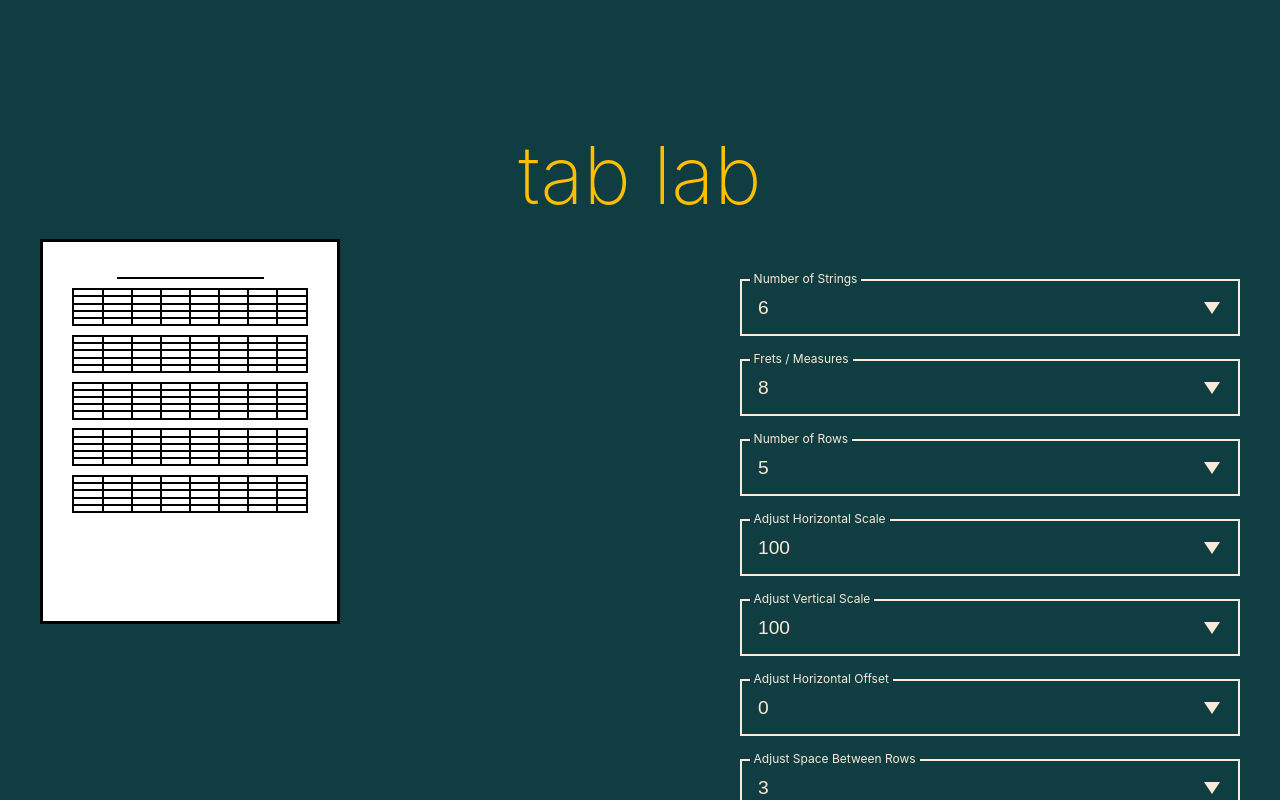
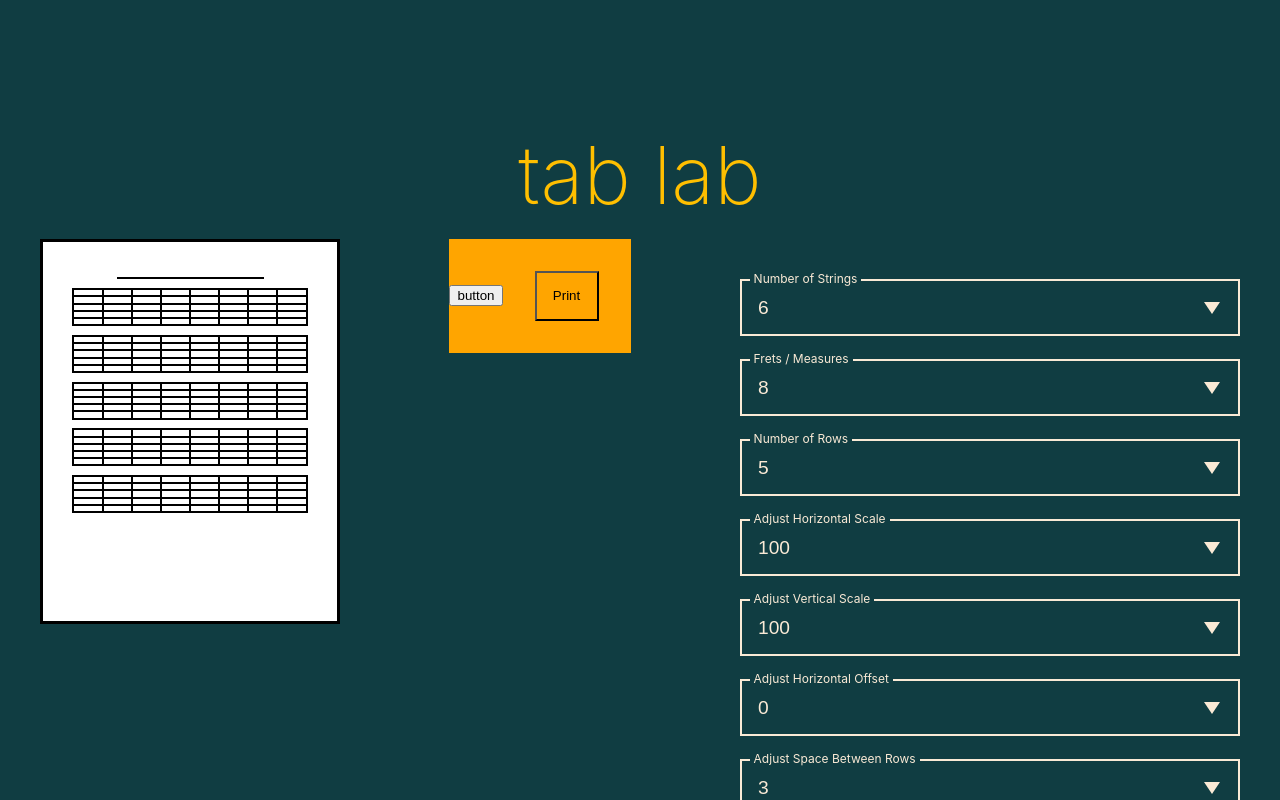
Before and after one commit to andentx/tab-lab, a Next.js app: page / in a window 1280 px wide. Shown: the top 800 px of the page. Built offline with nearby package versions, Linux system fonts and the light colour scheme.

Commit message:
Many things to implement react-to-print

```diff
--- a/components/PageGenerator.js
+++ b/components/PageGenerator.js
@@ -1,8 +1,12 @@
-import { useState, useEffect } from 'react';
+import React from 'react';
+import { useState, useEffect, useRef } from 'react';
+
+import ReactToPrint from 'react-to-print';
 
 import styled from 'styled-components';
 
 import PagePreview from '../components/PagePreview';
+import ComponentToPrint from '../components/ComponentToPrint';
 import FormSection from './FormSection';
 
 const PageGeneratorContainer = styled.div`
@@ -20,6 +24,39 @@ const PageGeneratorContainer = styled.div`
   }
 `;
 
+const ButtonSection = styled.div`
+  background-color: orange;
+  @media print {
+    display: none;
+  }
+`;
+
+const RTPButton = styled.button`
+  background-color: orange;
+
+  width: 4rem;
+  min-height: 50px;
+
+  margin: 2rem;
+
+  @media print {
+    display: none;
+    margin: 0;
+  }
+`;
+
+const InvisibleDiv = styled.div`
+  background-color: pink;
+`;
+
+const ComponentToPrintContainer = styled.div`
+  background-color: blue;
+
+  @page {
+    size: 8.5in 11in;
+  }
+`;
+
 const CellsContainer = styled.div`
   background-color: black;
 
@@ -33,6 +70,8 @@ const Cell = styled.div`
 `;
 
 const PageGenerator = () => {
+  let componentRef = useRef();
+
   const [pageSettings, setPageSettings] = useState({
     numberOfStrings: 6,
     numberOfVerticalLines: 8,
@@ -128,7 +167,18 @@ const PageGenerator = () => {
 
   return (
     <PageGeneratorContainer>
-      <PagePreview pageSettings={pageSettings} allCellContainersRendered={allCellContainersRendered}></PagePreview>
+      <PagePreview pageSettings={pageSettings} allCellContainersRendered={allCellContainersRendered} />
+
+      <InvisibleDiv style={{ display: 'none' }}>
+        <ComponentToPrintContainer ref={(el) => (componentRef = el)}>
+          <PagePreview pageSettings={pageSettings} allCellContainersRendered={allCellContainersRendered} />
+        </ComponentToPrintContainer>
+      </InvisibleDiv>
+
+      <ButtonSection>
+        <button>button</button>
+        <ReactToPrint trigger={() => <RTPButton>Print</RTPButton>} content={() => componentRef} />
+      </ButtonSection>
       <FormSection pageSettings={pageSettings} onInputChange={handleSettingsChange}></FormSection>
     </PageGeneratorContainer>
   );
```
